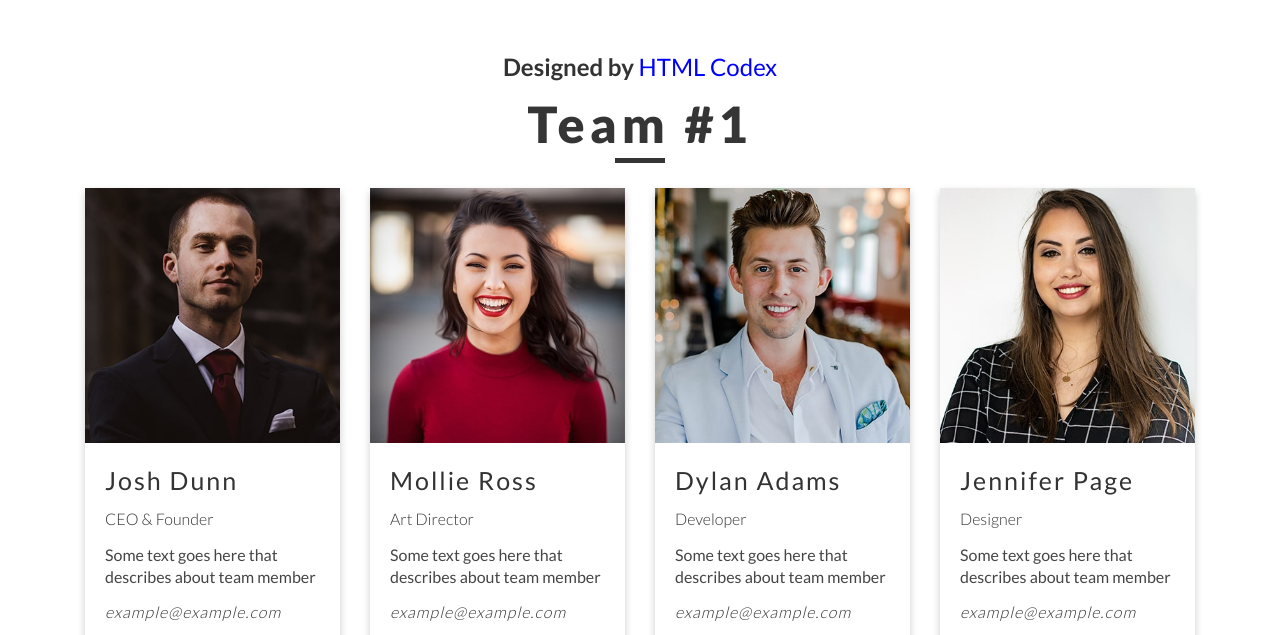
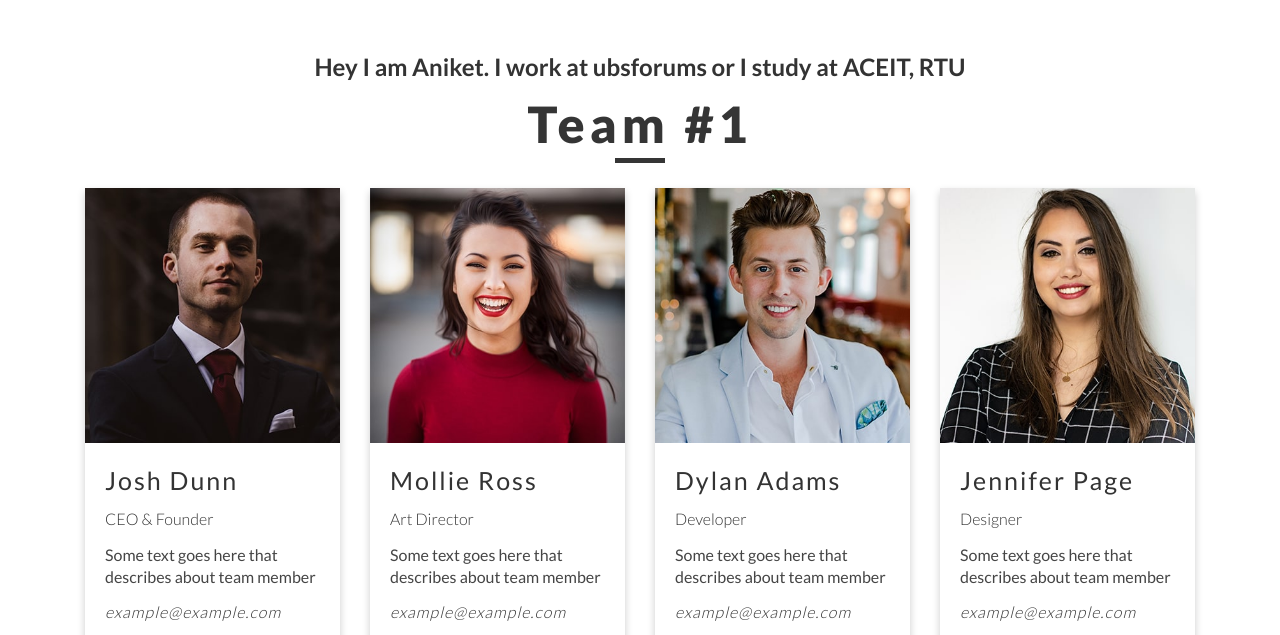
Before and after one commit to aniketnov/Team-tamplate, a plain HTML site: page index.html in a window 1280 px wide. Shown: the top 635 px of the page. Drawn offline with Linux system fonts and the light colour scheme.

Commit message:
refactor : Add main heading

```diff
--- a/index.html
+++ b/index.html
@@ -3,7 +3,7 @@
 
 <head>
     <meta charset="utf-8">
-    <title>Our Team Page Template</title>
+    <title>Our Team Page  Template</title>
     <meta content="width=device-width, initial-scale=1.0" name="viewport">
     <meta content="Our Team Page HTML Template" name="keywords">
     <meta content="Our Team Page HTML Template" name="description">
@@ -25,7 +25,7 @@
     <!-- Team #1 Start -->
     <div class="container">
         <div class="section-title">
-            <h2>Designed by <a style="color: blue;" href="https://htmlcodex.com">HTML Codex</a></h2>
+            <h2>Hey I am Aniket. I work at ubsforums or I study at ACEIT, RTU</h2>
             <h1>Team #1</h1>
         </div>
         <div class="row">
```
